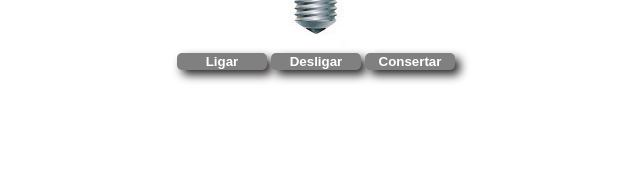
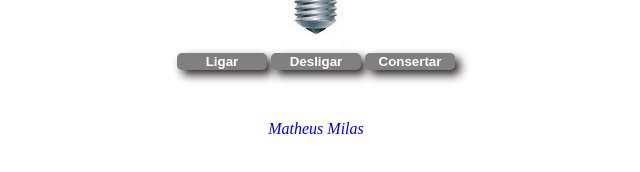
Before and after one commit to MatheusMilas/lampada, a plain HTML site: page index.html in a window 1280 px wide. Shown: the part 280-452 px from the top of the page, without its empty margins (324-964 px from the left). Drawn offline with Linux system fonts and the light colour scheme.

Commit message:
adicionei meu instagram

```diff
--- a/index.html
+++ b/index.html
@@ -20,6 +20,7 @@
             <button id="consertar">Consertar</button>
         </div>
     </main>
+    <footer><a href="https://www.instagram.com/matheusmilas/" target="_blank"> Matheus Milas</a></footer>
     <script src="script.js"></script>
 </body>
 </html>
--- a/style.css
+++ b/style.css
@@ -22,3 +22,16 @@ button {
     color: #fff;
     box-shadow: 5px 5px 10px rgb(43, 39, 39);
 }
+
+footer > a{
+    display: flex;
+    justify-content: center;
+    padding: 50px;
+    font-family: 'Times New Roman', Times, serif;
+    text-decoration: none;
+    font-style: italic;
+}
+
+a:hover {
+    text-decoration: underline;
+}
```
